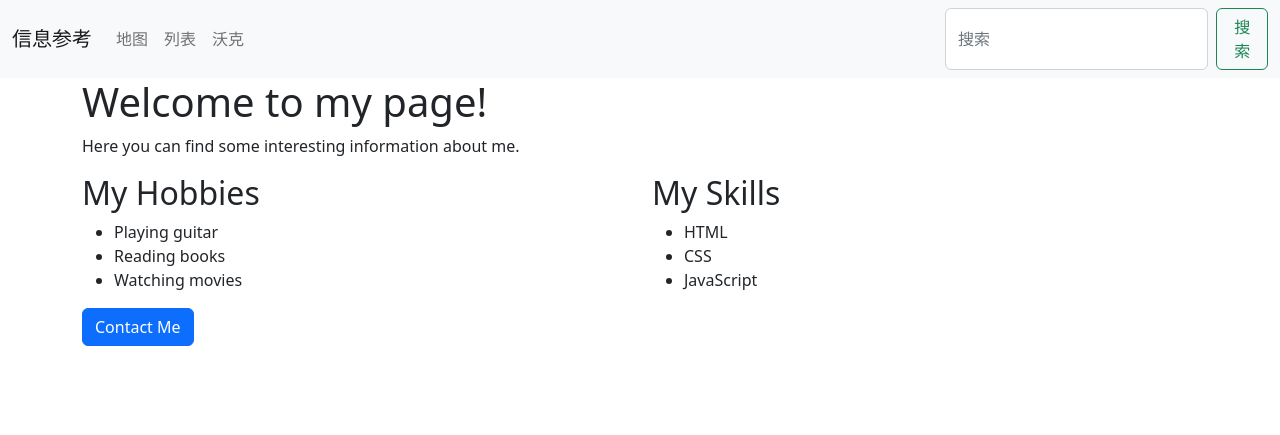
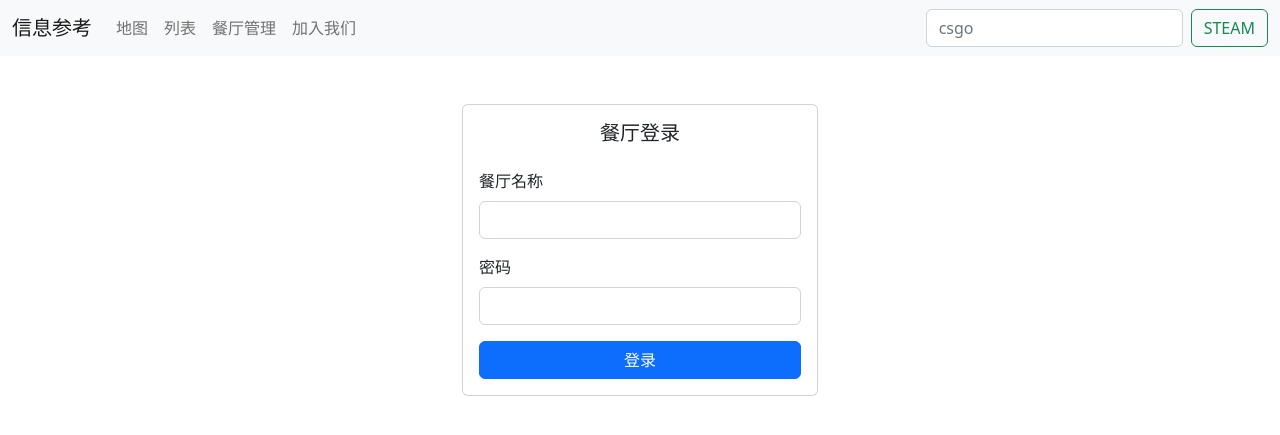
Before and after one commit to zztdw/cu, a Flask app: template frontend/templates/data.html in a window 1280 px wide. Shown: the top 435 px of the page. Run offline with Flask 3, Linux system fonts and the light colour scheme; the template is opened without the code that fills it, so the values that code supplies are empty; some libraries are stand-ins or nearby versions.

Commit message:
同步一下

```diff
--- a/frontend/app.py
+++ b/frontend/app.py
@@ -307,11 +307,31 @@ def locations():
 # 最后，locations()函数将这个列表转换为JSON格式并返回给客户端。
 #如果客户端发送了POST请求到路径"/locations"，则会执行相同的逻辑，并返回JSON格式的自助餐厅属性列表。
 #########################
-@app.route("/data")
+@app.route("/data",methods=['GET','POST'])
 def data():
+    # 创建餐厅对象列表
+    cafeterias = create_object()
+    # 分类
+    cafes = []
+    dinings = []
+    fasts = []
+    for c in cafeterias:
+        if c.type == "Cafe":
+            cafes.append(c)
+        elif c.type == "Dining":
+            dinings.append(c)
+        elif c.type == "Fast Food":
+            fasts.append(c)
+    # 将分类结果存储到字典中，用于在页面上渲染
+    type_dict = {
+        "快餐" : fasts,
+        "饮品店" : cafes,
+        "食堂":dinings
+    }
 
-    # 渲染工作页面，并传递当前餐厅数据和代理服务器的 URL 参数
-    return make_response(render_template("data.html"))
+    return make_response(render_template("data.html", type_dict = type_dict))
+
+
 
 
 if __name__ == '__main__':
--- a/frontend/static/wrapper.css
+++ b/frontend/static/wrapper.css
@@ -161,3 +161,9 @@ body {
     margin-right: 0;
   }
 }
+
+.my-custom-class {
+  max-width: 500px; /* 修改最大宽度 */
+  margin: 4 auto; /* 让容器元素水平居中 */
+  padding: 20px; /* 修改内边距 */
+}
--- a/frontend/templates/base.html
+++ b/frontend/templates/base.html
@@ -35,12 +35,15 @@
                     <a class="nav-link" href="/dashboard">列表</a>
                   </li>
                   <li class="nav-item">
-                    <a class="nav-link " href="/data" >沃克</a>
+                    <a class="nav-link " href="/data" >餐厅管理</a>
+                  </li>
+                  <li class="nav-item">
+                    <a class="nav-link " href="/data" >加入我们</a>
                   </li>
                 </ul>
                 <form class="d-flex" role="search">
-                  <input class="form-control me-2" type="search" placeholder="搜索" aria-label="Search">
-                  <button class="btn btn-outline-success" type="submit">搜索</button>
+                  <input class="form-control me-2" type="search" placeholder="csgo" aria-label="go">
+                  <button class="btn btn-outline-success" type="submit">STEAM</button>
                 </form>
               </div>
             </div>
--- a/frontend/templates/data.html
+++ b/frontend/templates/data.html
@@ -1,31 +1,59 @@
 {% extends 'base.html' %}
-
 {% block head %}
-    <title>My Page</title>
+    <title>Data</title>
+{% endblock %}
+{% block body %}
+    <div class="container">
+        <div class="row justify-content-center mt-5">
+            <div class="col-md-6 col-lg-4">
+                <div class="card">
+                    <div class="card-body">
+                        <h5 class="card-title text-center mb-4">餐厅登录</h5>
+                        <form method="POST">
+                            {% if error %}
+                                <div class="alert alert-danger">{{ error }}</div>
+                            {% endif %}
+                            <div class="mb-3">
+                                <label for="username" class="form-label">餐厅名称</label>
+                                <input type="text" class="form-control" id="username" name="username" required>
+                            </div>
+                            <div class="mb-3">
+                                <label for="password" class="form-label">密码</label>
+                                <input type="password" class="form-control" id="password" name="password" required>
+                            </div>
+                            <div class="d-grid gap-2">
+                                <button type="submit" class="btn btn-primary" onclick="login('{{cafeteria.id}}')">登录</button>
+                            </div>
+                        </form>
+                    </div>
+                </div>
+            </div>
+        </div>
+    </div>
 {% endblock %}
 
-{% block body %}
-    <div class="container">
-        <h1>Welcome to my page!</h1>
-        <p>Here you can find some interesting information about me.</p>
-        <div class="row">
-            <div class="col-sm-6">
-                <h2>My Hobbies</h2>
-                <ul>
-                    <li>Playing guitar</li>
-                    <li>Reading books</li>
-                    <li>Watching movies</li>
-                </ul>
-            </div>
-            <div class="col-sm-6">
-                <h2>My Skills</h2>
-                <ul>
-                    <li>HTML</li>
-                    <li>CSS</li>
-                    <li>JavaScript</li>
-                </ul>
-            </div>
-        </div>
-        <button class="btn btn-primary">Contact Me</button>
-    </div>
+{% block script %}
+    <script>
+        async function login(cafeteria_id){
+            let id = parseInt(cafeteria_id)
+            let password = prompt("输入密码");
+            let response = fetch('/login', {
+                method: 'POST',
+                headers: {
+                    'Accept': 'application/json',
+                    'Content-Type': 'application/json'
+                },
+                body: JSON.stringify({ "id": cafeteria_id, "password": password })
+            }).then(response=>{
+                if(response.status == 404){
+                    alert("密码不正确")
+                }
+                else{
+                    window.location.href = "/home/"+cafeteria_id;
+                }
+            })
+
+
+        }
+    </script>
 {% endblock %}
```
Also changed, not shown: frontend/static/worker/styles.css (+16 -0 lines), backend/db.sqlite.
